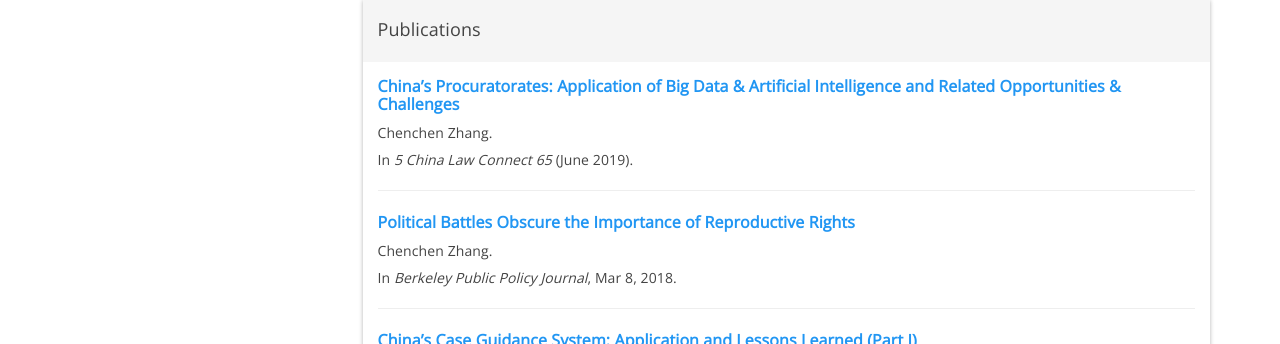
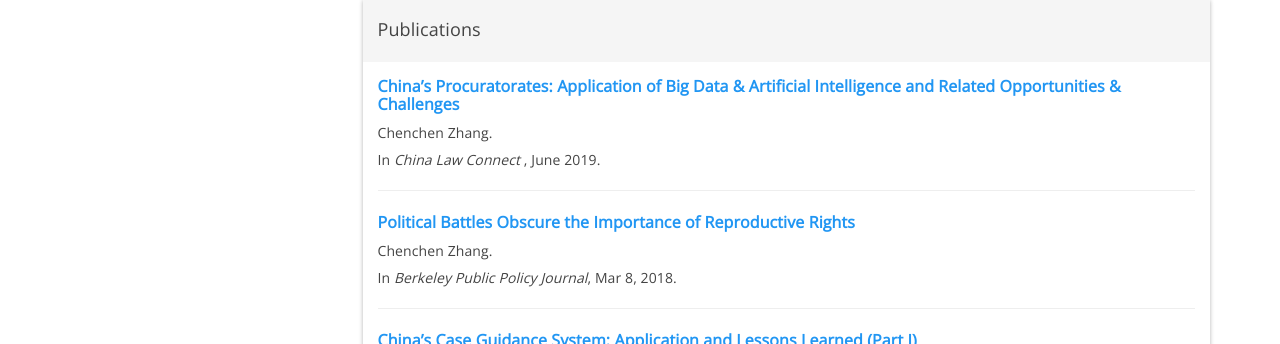
Before and after one commit to CeciliaZhang/-CeciliaZhang-.github-io, a Jekyll site: the page built from index.html, in a window 1280 px wide and 900 px high, scrolled down 1574 px. Shown: the part 110-454 px from the top of the window. Built offline with Jekyll 4.4.1, drawn with Linux system fonts in a browser that asks for light colours; nearby versions of some CDN libraries.

Commit message:
Update publications.html

```diff
--- a/_includes/publications.html
+++ b/_includes/publications.html
@@ -9,7 +9,7 @@
             </a>
         </h5>
         <h6>Chenchen Zhang.</h6>
-        <h6>In <i>5 China Law Connect 65</i> (June 2019).</h6>
+        <h6>In <i>China Law Connect </i>, June 2019.</h6>
         <hr/>
         <h5>
             <a href="https://bppj.berkeley.edu/2018/03/08/political-battles-obscure-the-importance-of-reproductive-rights/">
```
